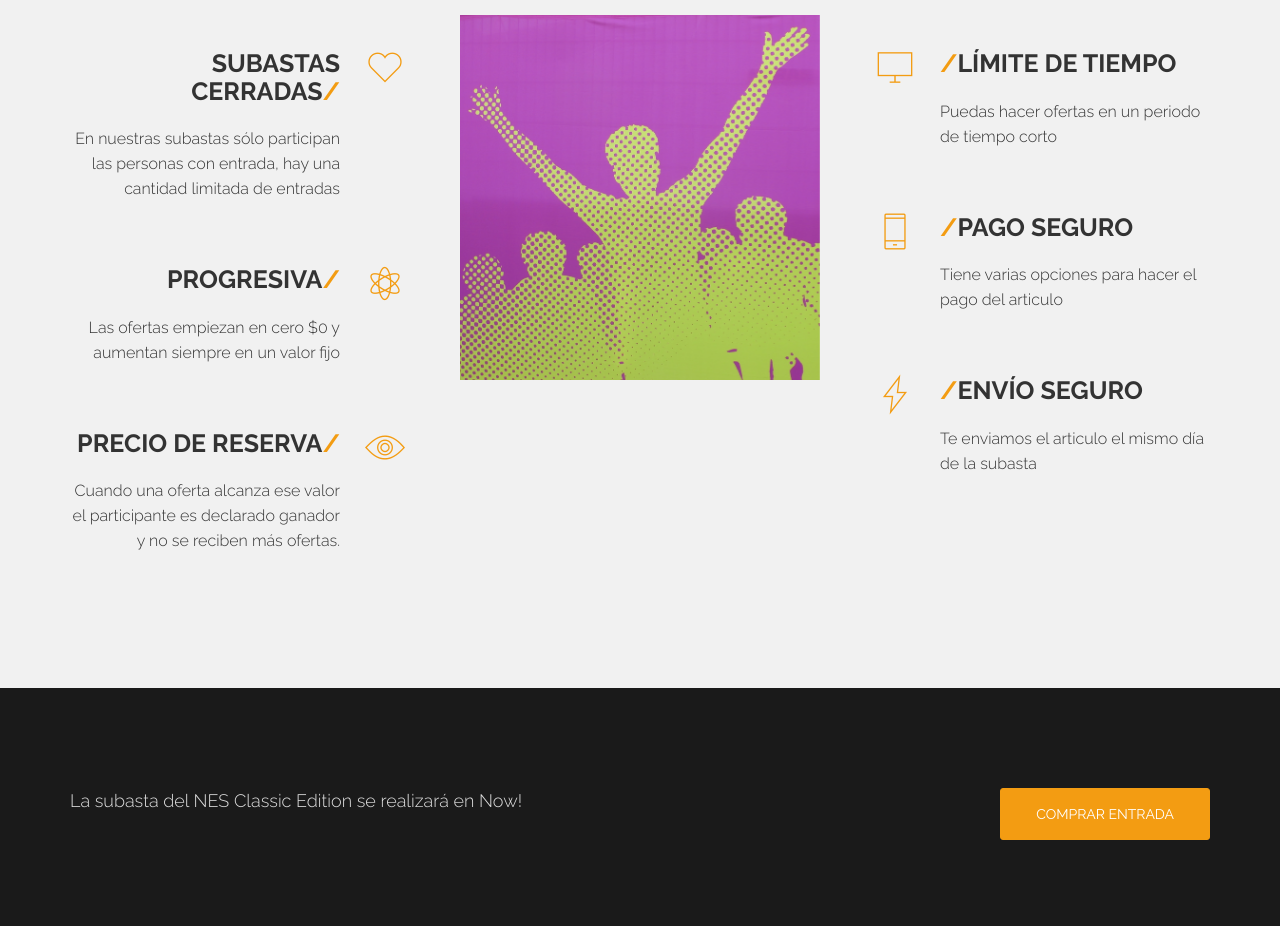
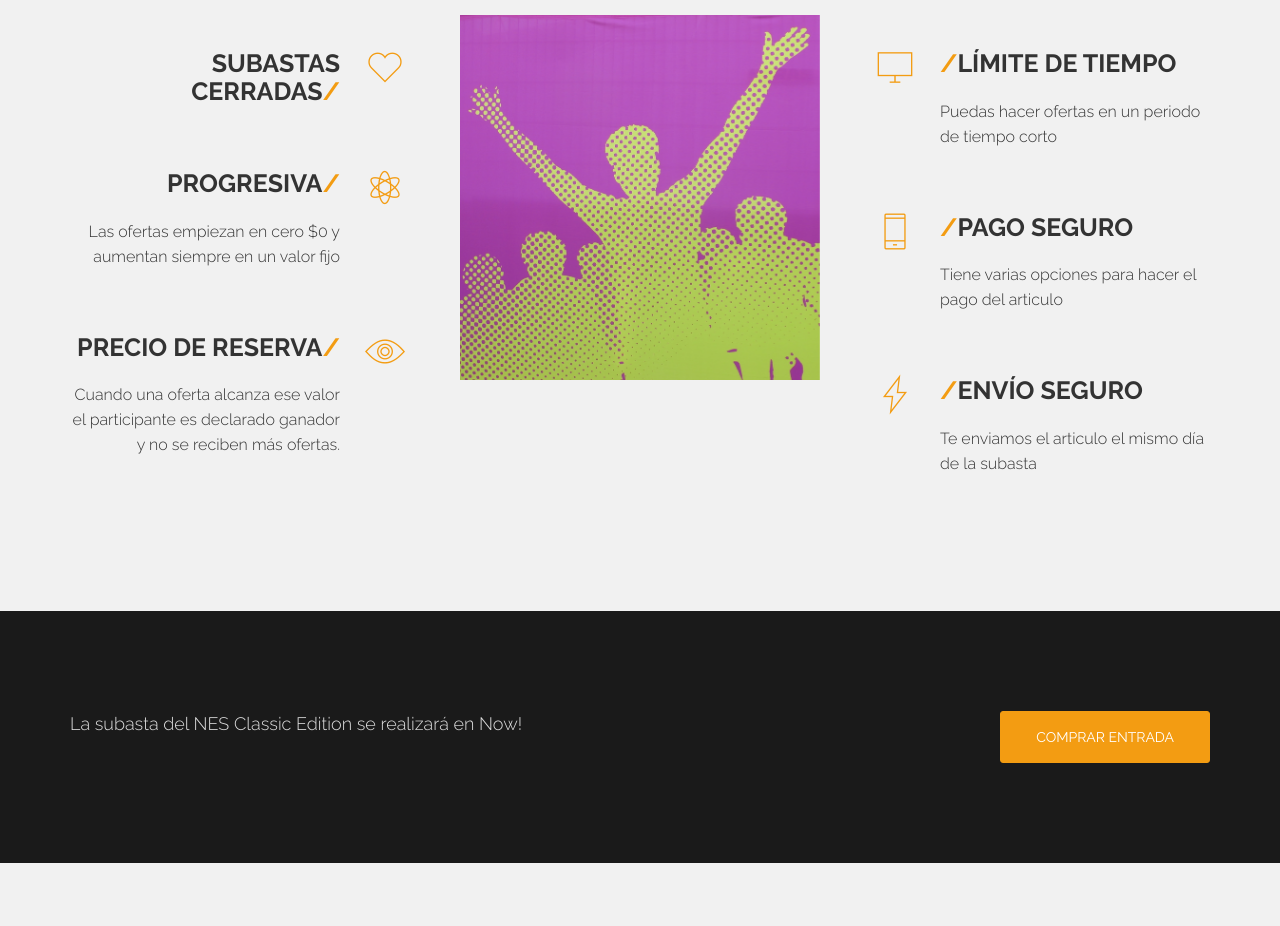
Before and after one commit to offertau/offertau.github.io, a plain HTML site: page index.html in a window 1280 px wide. Shown: the part 1120-2046 px from the top of the page. Drawn offline with Linux system fonts and the light colour scheme; files whose address does not match are found by name.

Commit message:
explicación out

```diff
--- a/index.html
+++ b/index.html
@@ -166,7 +166,6 @@
 
                             <!-- FEATURE HEADING AND DESCRIPTION -->
                             <h3>Subastas cerradas<span>/</span></h3>
-                            <p>En nuestras subastas sólo participan las personas con entrada, hay una cantidad limitada de entradas</p>
                         </div>
 
                         <!-- END SINGLE FEATURE -->
```
